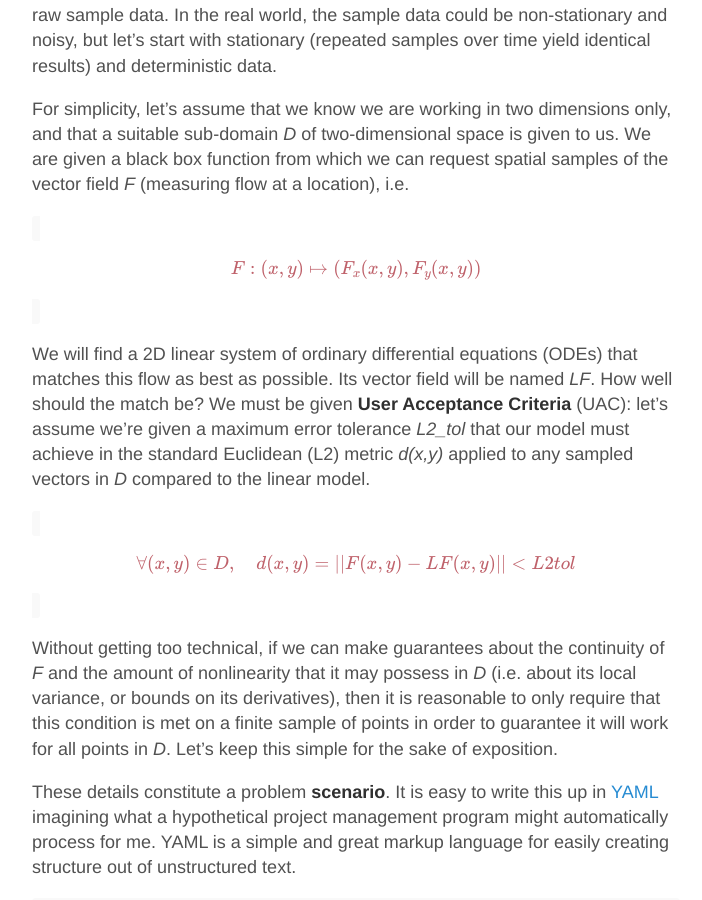
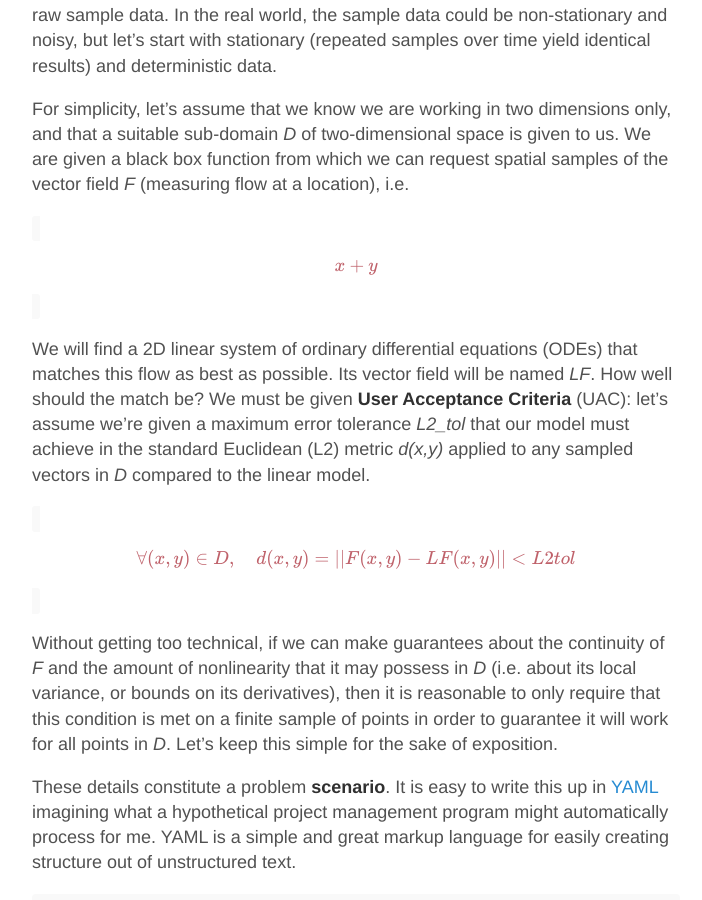
Before and after one commit to robclewley/robclewley.github.io, a Jekyll site: the page built from _posts/2015-04-06-capturing-the-provenance-of-model-prototyping-and-development.md, in a window 1280 px wide and 900 px high, scrolled down 3016 px. Shown: the whole window, without its empty margins (284-986 px from the left). Built offline with Jekyll 4.4.1, drawn with Linux system fonts in a browser that asks for light colours; Markdown is read by kramdown in place of the engine named in the settings; formulas are drawn with MathJax 3; comment, search, counter and statistics services are not loaded.

Commit message:
Update 2015-04-06-capturing-the-provenance-of-model-prototyping-and-development.md

```diff
--- a/_posts/2015-04-06-capturing-the-provenance-of-model-prototyping-and-development.md
+++ b/_posts/2015-04-06-capturing-the-provenance-of-model-prototyping-and-development.md
@@ -156,7 +156,7 @@ can request spatial samples of the vector field *F* (measuring flow at
 a location), i.e.
 
 <code>
-$$ F: (x,y) \mapsto ( F_x(x,y), F_y(x,y) ) $$
+$$ x + y $$
 </code>
 
 We will find a 2D linear system of ordinary differential equations
```
